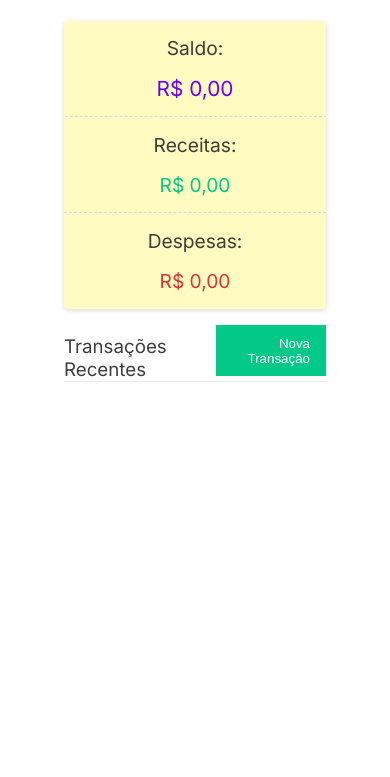
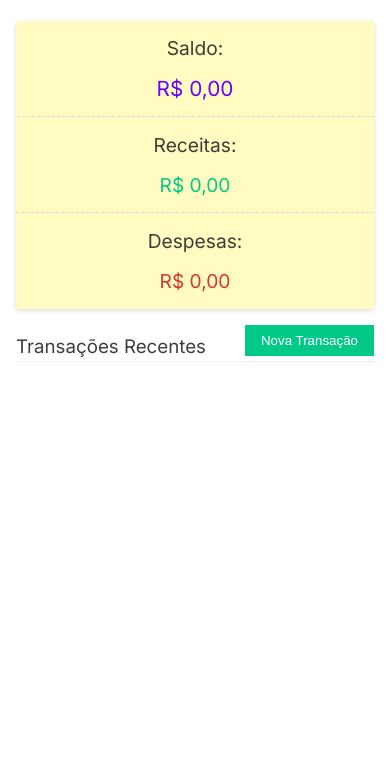
Before and after one commit to AguineleQueiroz/finance-track, a plain HTML site: page index.html in a window 390 px wide. Shown: the part 67-844 px from the top of the page. Drawn offline with Linux system fonts and the light colour scheme.

Commit message:
Update mobile-medium.css

```diff
--- a/assets/css/mobile-medium.css
+++ b/assets/css/mobile-medium.css
@@ -1,4 +1,8 @@
 /* mobile < 668px */
+.container {
+  Padding: 0 1rem;
+}
+
 .info-finance-header {
   flex-direction: column;
   height: auto;
```
